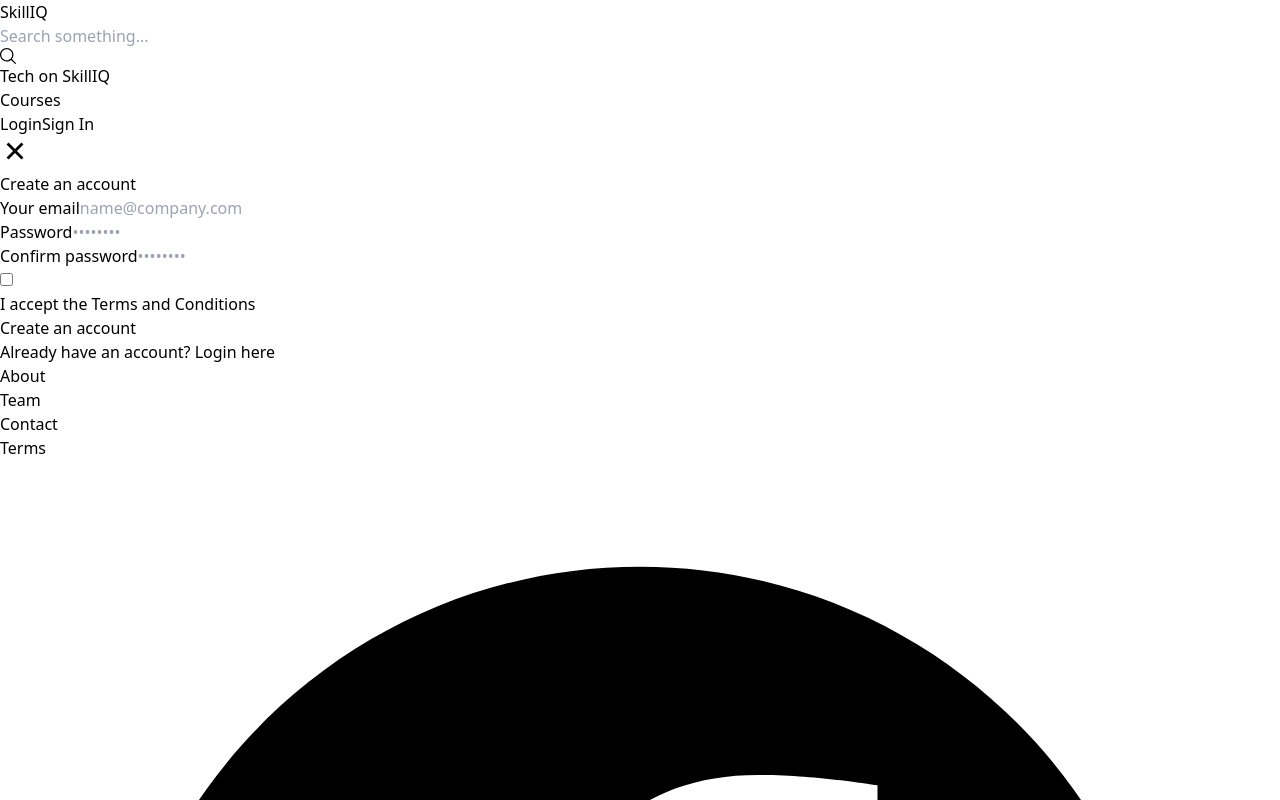
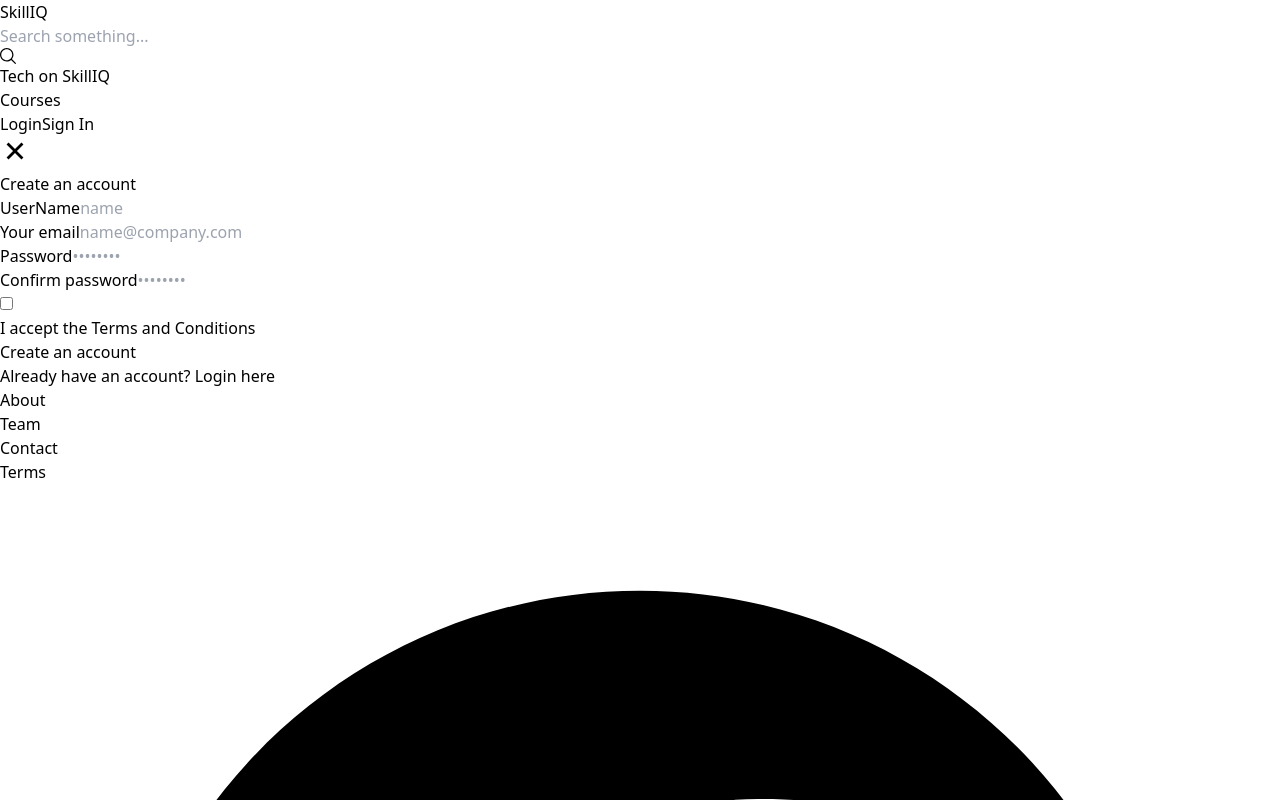
Before and after one commit to DIYORAP/OLP, a React (Vite) app in the folder frontend/: page /sign-up in a window 1280 px wide. Shown: the top 800 px of the page. Built offline with nearby package versions, Linux system fonts and the light colour scheme.

Commit message:
handling folder struchur

```diff
--- a/frontend/src/App.jsx
+++ b/frontend/src/App.jsx
@@ -1,8 +1,8 @@
 import React from 'react'
 import { BrowserRouter, Routes, Route } from "react-router-dom";
-import Header from './components/header/Header';
-import Footer from './components/footer/Footer';
-import SignUp from './components/signup/signup';
+import Header from './components/Header';
+import Footer from './components/Footer';
+import SignUp from './pages/signup/SignUp';
 
 function App() {
   return (
--- a/frontend/src/components/header/Header.jsx
+++ b/frontend/src/components/Header.jsx
@@ -1,6 +1,6 @@
 import React, { useState } from 'react';
-import SignUp from '../signup/signup';
-import Login from '../login/login';
+import SignUp from '../pages/signup/SignUp';
+import Login from '../pages/login/Login';
 
 const Header = () => {
     const [showloginModel, setloginModel] = useState(false);
--- a/frontend/src/components/signup/SignUp.jsx
+++ b/frontend/src/pages/signup/SignUp.jsx
@@ -18,6 +18,19 @@
                         </h1>
 
                         <form className="space-y-4 md:space-y-6" action="#">
+                            <div>
+                                <label htmlFor="email" className="block mb-2 text-sm font-medium text-gray-900 dark:text-white">
+                                    UserName
+                                </label>
+                                <input
+                                    type="text"
+                                    name="username"
+                                    id="username"
+                                    className="bg-gray-50 border border-gray-300 text-gray-900 text-sm rounded-lg focus:ring-primary-600 focus:border-primary-600 block w-full p-2.5 dark:bg-gray-700 dark:border-gray-600 dark:placeholder-gray-400 dark:text-white dark:focus:ring-blue-500 dark:focus:border-blue-500"
+                                    placeholder="name"
+                                    required
+                                />
+                            </div>
                             <div>
                                 <label htmlFor="email" className="block mb-2 text-sm font-medium text-gray-900 dark:text-white">
                                     Your email
```
Also changed, not shown: frontend/src/components/Footer.jsx (renamed from frontend/src/components/footer/Footer.jsx), frontend/src/pages/login/Login.jsx (renamed from frontend/src/components/login/Login.jsx).
